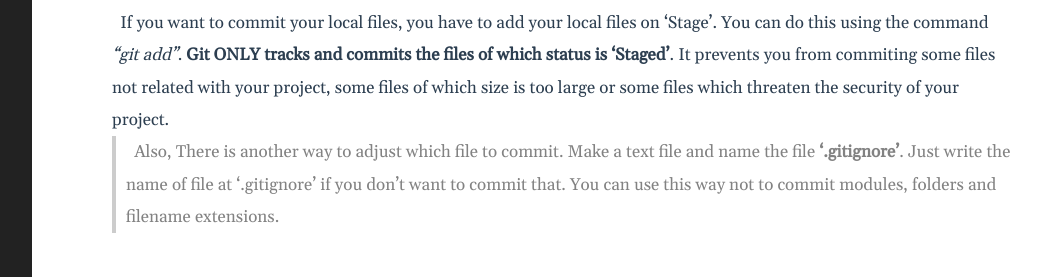
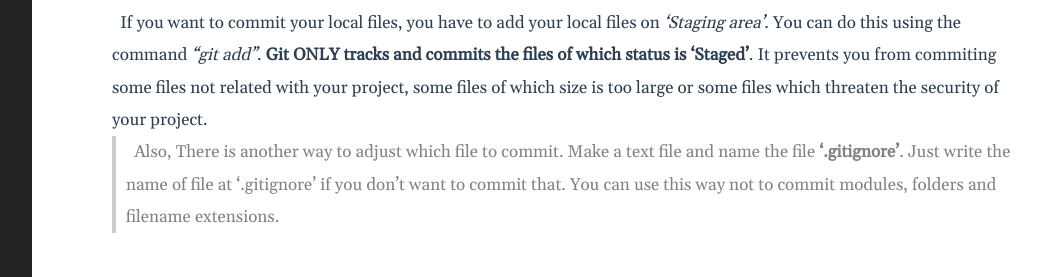
Before and after one commit to unsik6/unsik6.github.io, a Jekyll site: the page built from _posts/2022-01-22-sparta-git-week1.md, in a window 1280 px wide and 900 px high, scrolled down 1411 px, cut to the strip 248-525 px from the top of the window. Shown: the whole strip, without its empty margins (188-1229 px from the left). Built offline with Jekyll 4.4.1, drawn with Linux system fonts in a browser that asks for light colours.

Commit message:
revise Git1

```diff
--- a/_posts/2022-01-22-sparta-git-week1.md
+++ b/_posts/2022-01-22-sparta-git-week1.md
@@ -17,7 +17,7 @@
 &nbsp;&nbsp;Git is version control using <b><I>Commit</I></b>. Commit is the current status of project. Committing snapshot of current status of your project stores some information including <b>'Who commit', 'When commit' and the status of project</b> including information of what is revised.
 <br/>
 <center><img src = "https://user-images.githubusercontent.com/80208196/150547875-89f8089d-d4c5-4915-839f-24a31fc56353.png" width="500" height="200"></center>
-&nbsp;&nbsp;If you want to commit your local files, you have to add your local files on 'Stage'. You can do this using the command <I>"git add"</I>. <b>Git ONLY tracks and commits the files of which status is 'Staged'</b>. It prevents you from commiting some files not related with your project, some files of which size is too large or some files which threaten the security of your project.
+&nbsp;&nbsp;If you want to commit your local files, you have to add your local files on <I>'Staging area'</I>. You can do this using the command <I>"git add"</I>. <b>Git ONLY tracks and commits the files of which status is 'Staged'</b>. It prevents you from commiting some files not related with your project, some files of which size is too large or some files which threaten the security of your project.
 
 > &nbsp;&nbsp;Also, There is another way to adjust which file to commit. Make a text file and name the file <b>'.gitignore'</b>. Just write the name of file at '.gitignore' if you don't want to commit that. You can use this way not to commit modules, folders and filename extensions.
 
@@ -41,9 +41,9 @@
 <font size = "3"><b>References</b></font>
 <a href="https://programming119.tistory.com/105"><font size = "2">1. "[Git] .gitigore이란? / .gitignore 사용법", 개발자 아저씨들 힘을모아</font></a><br/>
 <a href="https://sabarada.tistory.com/71"><font size = "2">2. "[git] git을 이용한 버전관리 - 기본편(add, commit, status, log, reset)", 사바라다는 차곡차곡</font></a><br/>
-<a href="https://sabarada.tistory.com/75"><font size = "2">3. "[git] git을 이용한 버전관리 - 기본편 (remote, push, pull, fetch, clone) with github", 사바라다는 차곡차곡</font></a>
+<a href="https://sabarada.tistory.com/75"><font size = "2">3. "[git] git을 이용한 버전관리 - 기본편 (remote, push, pull, fetch, clone) with github", 사바라다는 차곡차곡</font></a><br/>
 <a href="https://git-scm.com/book/en/v2"><font size = "2">4. "Git - Pro book</font></a>
 
 
-<center><font size = "2"><span style = "opacity:0.5">This post is based on <I>git class</I> of <I>Sparta Coding Club</I>.</span></font></center>
+<br/><br/><center><font size = "2"><span style = "opacity:0.5">This post is based on <I>git class</I> of <I>Sparta Coding Club</I>.</span></font></center>
 <br/><br/>
```
